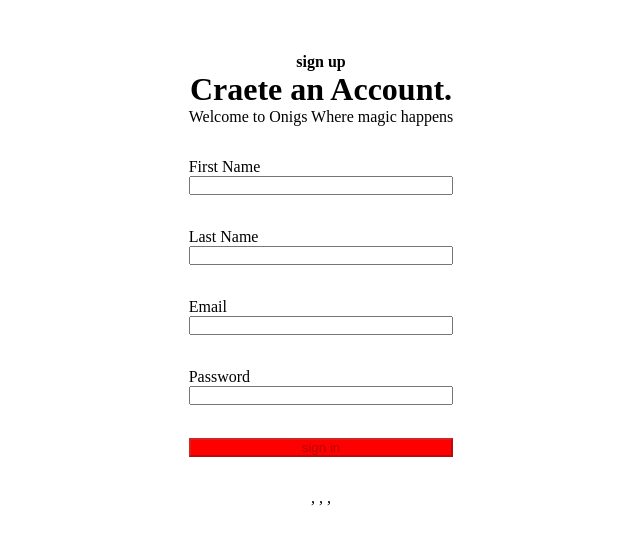
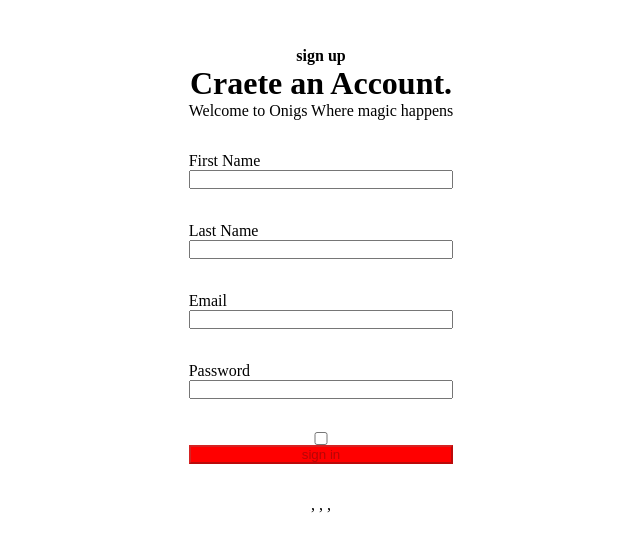
Before and after one commit to Tamarapreye-M/sign-up_form, a React (Vite) app: page / in a window 1280 px wide. Shown: the top 552 px of the page, without its empty margins (319-959 px from the left). Built offline with nearby package versions, Linux system fonts and the light colour scheme.

Commit message:
form structuring

```diff
--- a/src/components/Form.jsx
+++ b/src/components/Form.jsx
@@ -71,6 +71,7 @@ const Form = (props) => {
 	return (
 		<form action="" className="form-container">
 			{allInput}
+			<input type="checkbox" name="" id="" />
 
 			<Button content="sign in" disabled={disabledBtn} />
 		</form>
```
